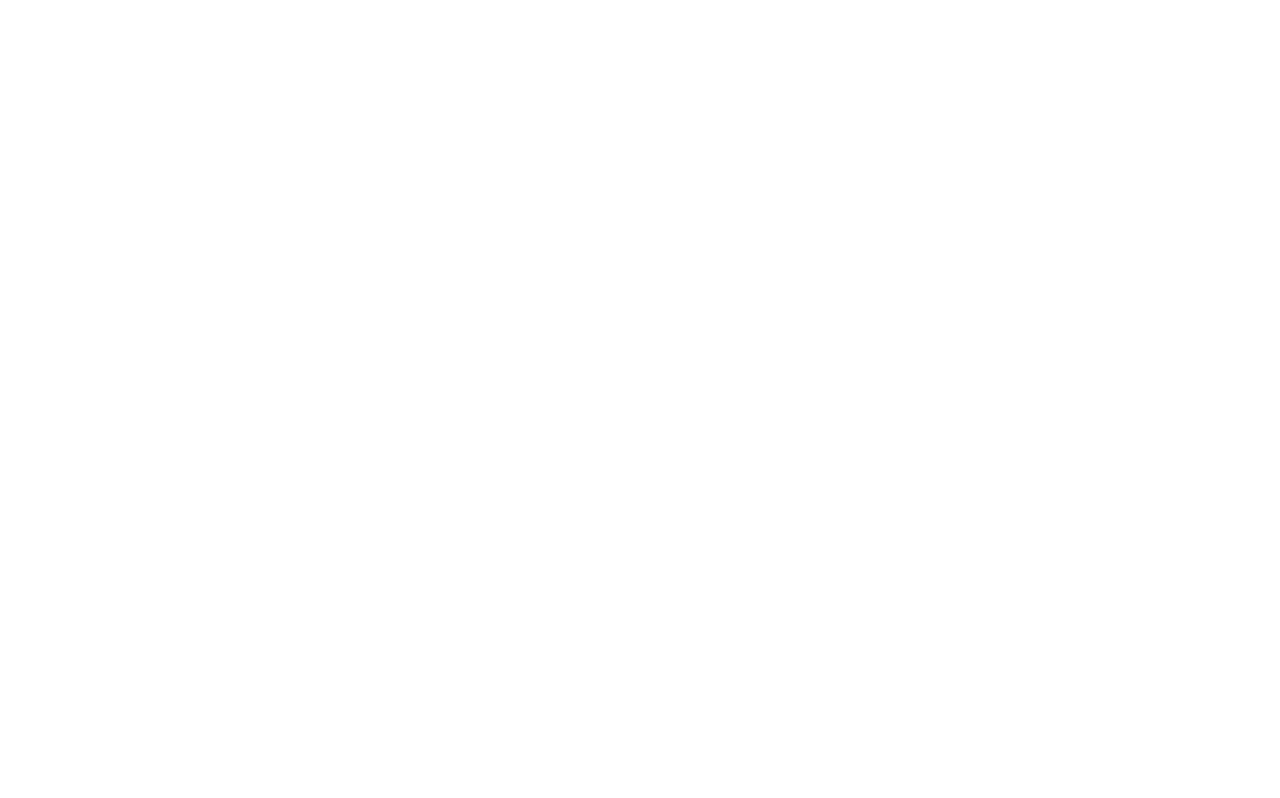
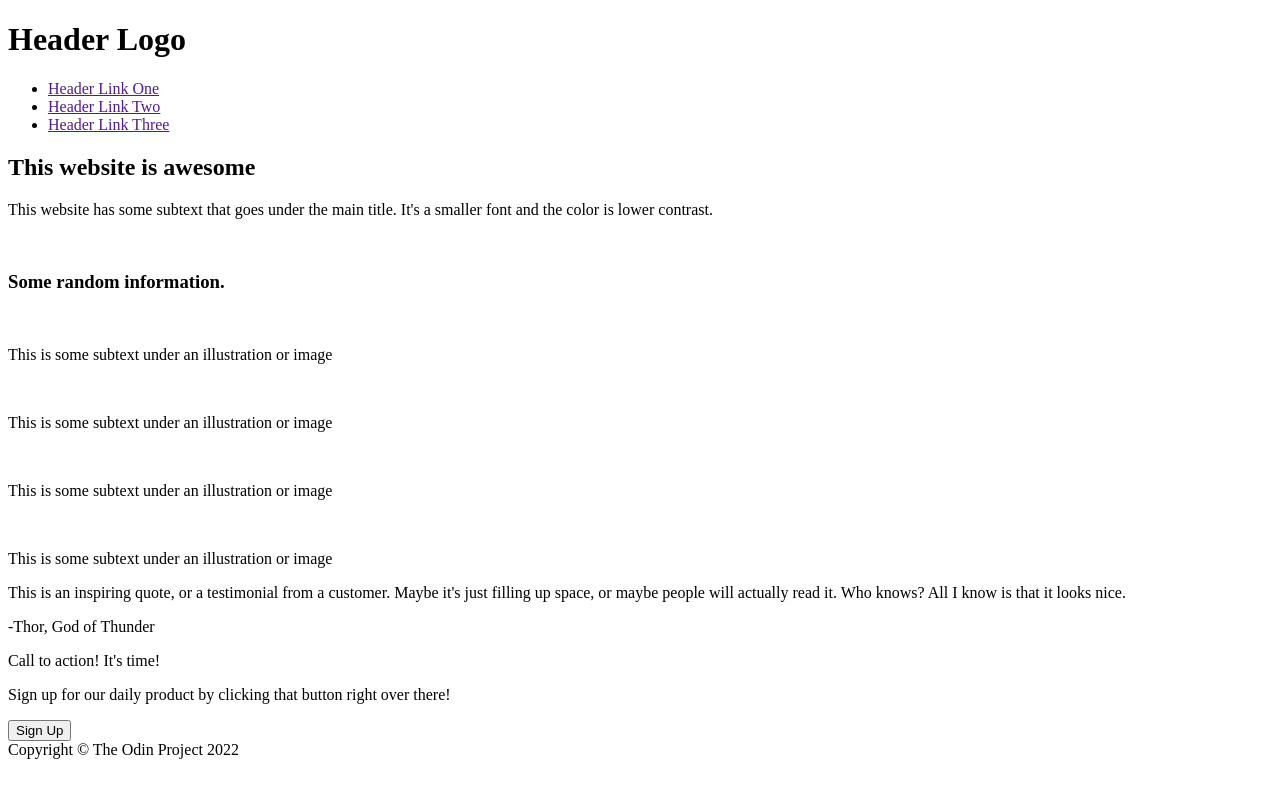
Before and after one commit to Accellerant/odin-landing-page, a plain HTML site: page index.html in a window 1280 px wide. Drawn offline with Linux system fonts and the light colour scheme.

Commit message:
Added majority HTML text

```diff
--- a/index.html
+++ b/index.html
@@ -7,16 +7,81 @@
     </head>
 
     <body>
-        <div class="header"></div>
+        <div class="header">
+            <h1>Header Logo</h1>
+            <ul>
+                <li><a href="">Header Link One</a></li>
+                <li><a href="">Header Link Two</a></li>
+                <li><a href="">Header Link Three</a></li>
+            </ul>
+        </div>
 
         <div class="content">
-            <div class="pageImage"></div>
-            <div class="info"></div>
-            <div class="quote"></div>
-            <div class="action"></div>
+            <div class="pageImage">
+                <h2>This website is awesome</h2>
+                <p>
+                    This website has some subtext that goes
+                    under the main title. It's a smaller font
+                    and the color is lower contrast.
+                </p>
+                <img alt="">
+
+            </div>
+            <div class="info">
+                <h3>Some random information.</h3>
+                <div class="images">
+                    <div class="image01">
+                        <img alt="">
+                        <p>
+                            This is some subtext under an
+                            illustration or image
+                        </p>
+                    </div>
+                    <div class="image02">
+                        <img alt="">
+                        <p>
+                            This is some subtext under an
+                            illustration or image
+                        </p>
+                    </div>
+                    <div class="image03">
+                        <img alt="">
+                        <p>
+                            This is some subtext under an
+                            illustration or image
+                        </p>
+                    </div>
+                    <div class="image04">
+                        <img alt="">
+                        <p>
+                            This is some subtext under an
+                            illustration or image
+                        </p>
+                    </div>
+                </div>
+            </div>
+            <div class="quote">
+                <p>
+                    This is an inspiring quote, or a testimonial
+                    from a customer. Maybe it's just filling up
+                    space, or maybe people will actually read it.
+                    Who knows? All I know is that it looks nice.
+                </p>
+                <p>-Thor, God of Thunder</p>
+            </div>
+            <div class="action">
+                <p>Call to action! It's time!</p>
+                <p>
+                    Sign up for our daily product by clicking
+                    that button right over there!
+                </p>
+                <button>Sign Up</button>
+            </div>
         </div>
 
-        <div class="footer"></div>
+        <div class="footer">
+            Copyright © The Odin Project 2022
+        </div>
     </body>
 
 </html>
```
